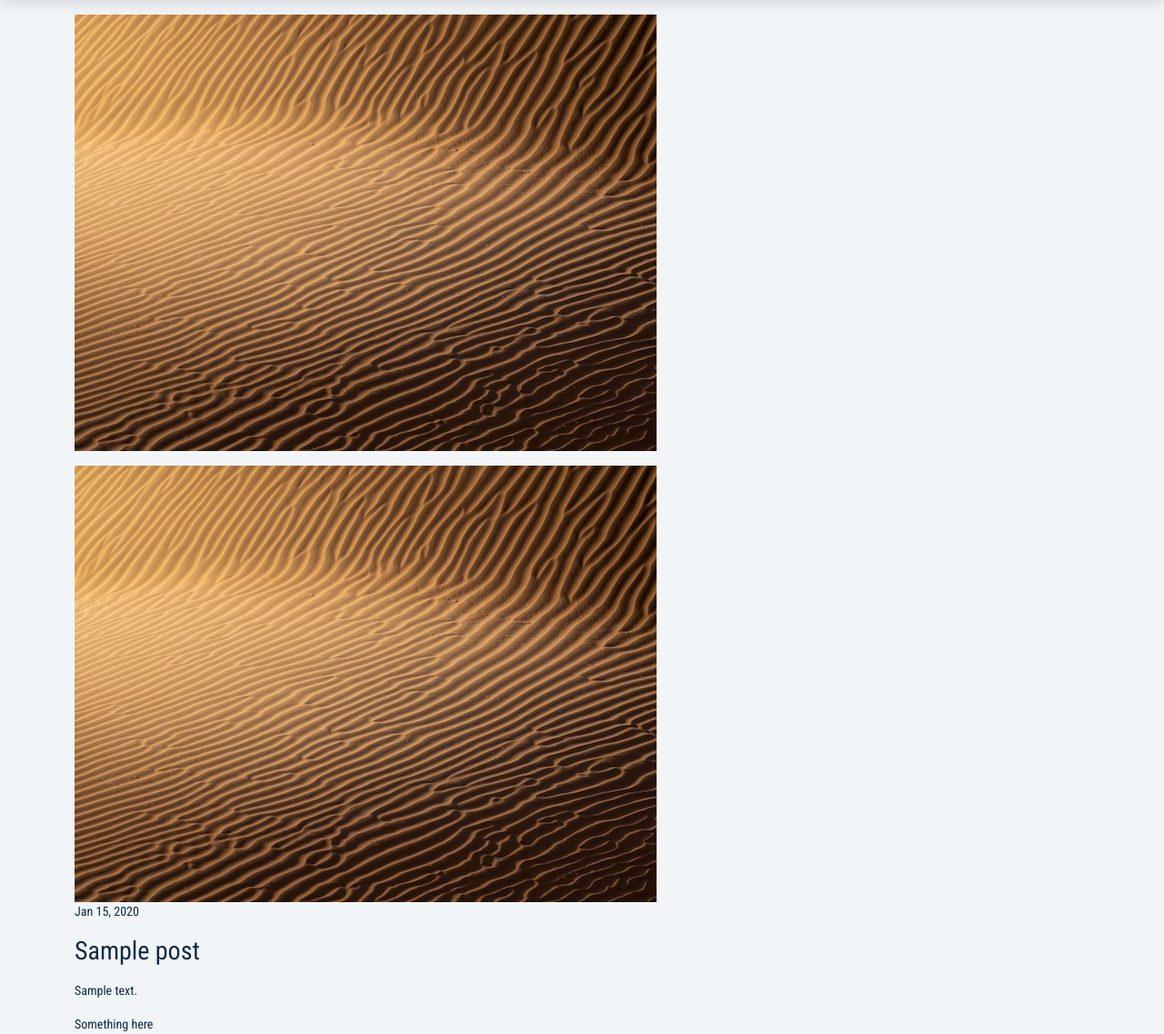
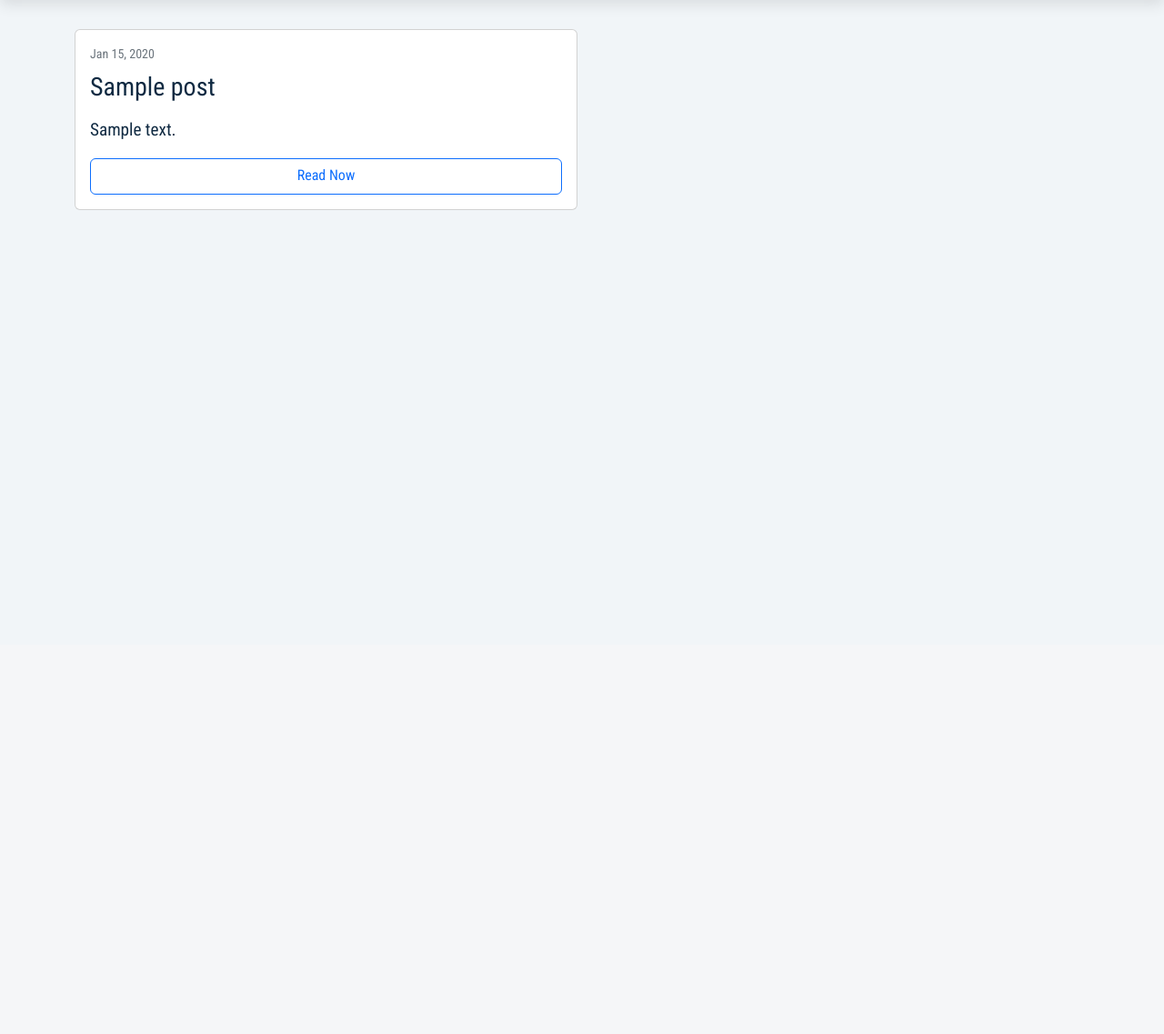
Before and after one commit to Olaism/discussion-forum, a Django app: template templates/blog/post/list.html in a window 1280 px wide. Shown: the part 91-1228 px from the top of the page at 91% size. After the commit the page ends 322 px from the top, so only its background shows below. Run offline with Django 4.2, Linux system fonts and the light colour scheme; the template is opened without the code that fills it: values that come from a table or form of the project are taken from there, others are empty; tables that the repository leaves empty hold one stand-in row (values such as "Sample post"); some libraries are stand-ins or nearby versions.

Commit message:
complete post_list, post_detail blog design

```diff
--- a/static/css/blog.css
+++ b/static/css/blog.css
@@ -0,0 +1,42 @@
+.blog-container {
+    display: grid;
+}
+
+.post-detail h1 {
+    border-bottom: 1px solid #ccc;
+    padding-bottom: 0.5rem;
+}
+
+.post-detail ul {
+    display: inline-flex;
+    justify-content: space-around;
+    align-items: center;
+    padding: 0;
+}
+
+
+.post-detail li {
+    padding-right: 0.5rem;
+}
+
+@media screen and (min-width: 768px) {
+    .blog-container {
+        grid-template-columns: 1fr 1fr;
+        gap: 10px;
+    }
+
+    .post .card-body{
+        display: grid;
+        grid-template-rows: 30px 1fr 40px;
+    }
+
+    ul.info-list li {
+        padding-right: 0 1rem;
+    }
+
+    .post-detail p {
+        font-size: 1.2rem;
+    }
+
+
+}
--- a/templates/blog/post/list.html
+++ b/templates/blog/post/list.html
@@ -6,34 +6,24 @@
     <link rel="stylesheet" href="{% static 'css/blog.css' %}">
 {% endblock stylesheet %}
 
+{% block title %} Home | Django blogs {% endblock title %}
+
 {% block breadcrumb %}
 {% endblock breadcrumb %}
 
 {% block content %}
     <section class="blog-container">
-        {% if latest_post %}
-        <section class="latest">
-            <p class="post-date">{{ post.publish|date:"M d, Y" }}</p>
-            <h2 class="post-title">{{ post.title }}</h2>
-            <img src="{% static 'img/display.jpg' %}" alt="" class="post-img">
-            <p class="post-desc">{{ post.body|truncatewords:10|linebreaks }}</p>
-        </section>
-        {% endif %}
-
         {% for post in posts %}
-        <article class="posts">
-            <div class="post">
-                <img src="{% static 'img/display.jpg' %}" alt="" class="post-img">
-                <div class="post-detail">
-                    <p class="post-date">{{ post.publish|date:"M d, Y" }}</p>
-                    <h3 class="post-title">{{ post.title }}</h3>
-                    <p class="post-desc">{{ post.body|truncatewords:30|linebreaks }}</p>
+            <div class="card post mt-3">
+                <div class="card-body">
+                    <p class="text-muted">{{ post.publish|date:"M d, Y" }}</p>
+                    <div class="post-detail">
+                        <h3 >{{ post.title }}</h3>
+                        <p>{{ post.body|truncatewords:30|linebreaks }}</p>
+                    </div>
+                    <a href="{{ post.get_absolute_url }}" class="btn btn-outline-primary post-btn">Read Now</a>
                 </div>
             </div>
-        </article>
         {% endfor %}
-        <aside>
-            Something here
-        </aside>
     </section>
 {% endblock content %}
```
Also changed, not shown: blog/tests/test_view_post_detail.py (+4 -0 lines), blog/views.py (+6 -1 lines), templates/blog/post/detail.html (+25 -4 lines).
